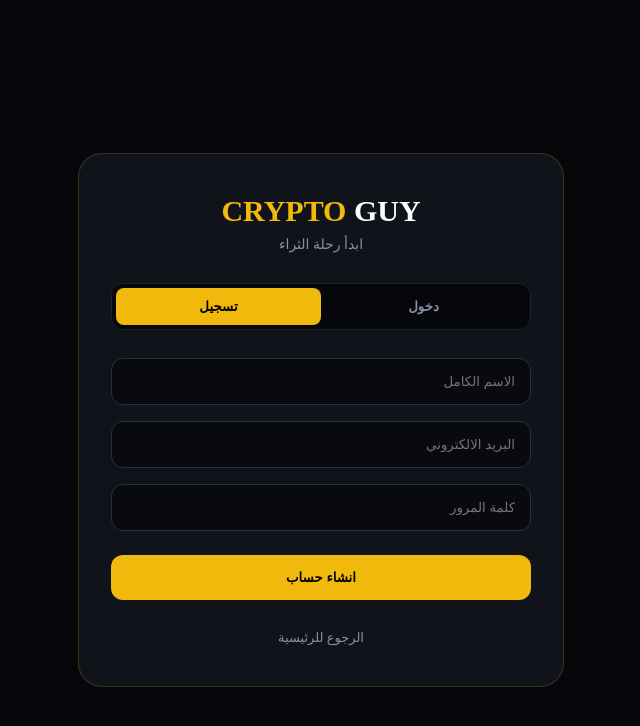
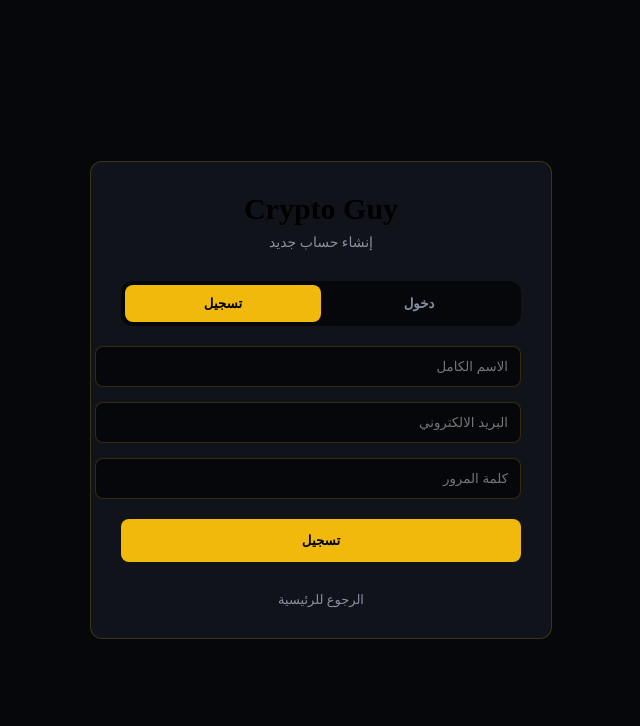
Before and after one commit to himamohamed376-dev/Crypto-Guy2026, a Next.js app: page /auth in a window 1280 px wide. Both pictures are taken after a click on the button "تسجيل". Shown: the top 726 px of the page, without its empty margins (319-959 px from the left). Built offline with nearby package versions, Linux system fonts and the light colour scheme.

Commit message:
Enhance AuthPage with user_id storage and styling
Updated the authentication page to include user_id storage and improved styling.

```diff
--- a/app/auth/page.js
+++ b/app/auth/page.js
@@ -2,50 +2,62 @@
 import { useState } from 'react';
 
 export default function AuthPage(){
-  const [isLogin,setIsLogin]=useState(true);
-  const [name,setName]=useState('');
-  const [email,setEmail]=useState('');
-  const [password,setPassword]=useState('');
-  const [msg,setMsg]=useState('');
-  const [loading,setLoading]=useState(false);
+    const [isLogin, setIsLogin]=useState(true);
+    const [name, setName]=useState('');
+    const [email, setEmail]=useState('');
+    const [password, setPassword]=useState('');
+    const [msg, setMsg]=useState('');
+    const [loading, setLoading]=useState(false);
 
     const handleSubmit=async(e)=>{
         e.preventDefault();
         setLoading(true);
         setMsg('جاري المعالجة...');
-    const url=isLogin?'/api/auth/login':'/api/auth/register';
+        const url=isLogin?'/api/auth/login/':'/api/auth/register/';
         const body=isLogin?{email,password}:{name,email,password};
         try{
-      const res=await fetch(url,{method:'POST',headers:{'Content-Type':'application/json'},body:JSON.stringify(body)});
+            const res=await fetch(url,{
+                method: 'POST',
+                headers: { 'Content-Type': 'application/json' },
+                body: JSON.stringify(body)
+            });
             const data=await res.json();
             if(data.success){
                 setMsg('تم بنجاح');
-        localStorage.setItem('user',JSON.stringify(data.user));
-        setTimeout(()=>{window.location.href='/';},800);
-      } else setMsg(data.error);
-    }catch{ setMsg('حدث خطأ'); }
+                // حفظ البيانات كاملة بالإضافة إلى تخزين الـ user_id بشكل منفصل وثابت
+                localStorage.setItem('user', JSON.stringify(data.user));
+                if(data.user && data.user.id) {
+                    localStorage.setItem('user_id', data.user.id);
+                }
+                setTimeout(()=>(window.location.href='/'),800);
+            } else {
+                setMsg(data.error);
+            }
+        }catch(err){
+            setMsg('حدث خطأ');
+        }
         setLoading(false);
     };
 
     return(
-    <div style={{background:'#05070A',minHeight:'100vh',display:'flex',alignItems:'center',justifyContent:'center',padding:'20px'}}>
-      <div style={{background:'#11131A',border:'1px solid rgba(240,185,11,0.2)',borderRadius:'24px',padding:'40px 32px',width:'100%',maxWidth:'420px'}}>
+        <div style={{background:'#05070A',minHeight:'100vh',display:'flex',alignItems:'center',justifyContent:'center'}}>
+            <div style={{background:'#11131A',border:'1px solid rgba(240,185,11,0.2)',borderRadius:'12px',padding:'30px',width:'100%',maxWidth:'400px'}}>
                 <div style={{textAlign:'center',marginBottom:'30px'}}>
-          <h1 style={{fontSize:'30px',fontWeight:'900',margin:0}}><span style={{color:'#F0B90B'}}>CRYPTO</span><span style={{color:'white'}}> GUY</span></h1>
-          <p style={{color:'#8B8FA3',fontSize:'14px',marginTop:'8px'}}>{isLogin?'مرحبا بعودتك':'ابدأ رحلة الثراء'}</p>
+                    <h1 style={{fontSize:'30px',fontWeight:'900',margin:0}}><span>Crypto Guy</span></h1>
+                    <p style={{color:'#888FA3',fontSize:'14px',marginTop:'8px'}}>{isLogin?'مرحباً بعودتك':'إنشاء حساب جديد'}</p>
                 </div>
-        <div style={{display:'flex',background:'#05070A',borderRadius:'12px',padding:'4px',marginBottom:'28px',border:'1px solid #1E212E'}}>
-          <button onClick={()=>setIsLogin(true)} style={{flex:1,padding:'11px',borderRadius:'8px',border:'none',cursor:'pointer',background:isLogin?'#F0B90B':'transparent',color:isLogin?'black':'#8B8FA3',fontWeight:'bold'}}>دخول</button>
-          <button onClick={()=>setIsLogin(false)} style={{flex:1,padding:'11px',borderRadius:'8px',border:'none',cursor:'pointer',background:!isLogin?'#F0B90B':'transparent',color:!isLogin?'black':'#8B8FA3',fontWeight:'bold'}}>تسجيل</button>
+                <div style={{display:'flex',background:'#05070A',borderRadius:'12px',padding:'4px',marginBottom:'20px'}}>
+                    <button onClick={()=>setIsLogin(true)} style={{flex:1,padding:'11px',background:isLogin?'#F0B90B':'transparent',color:isLogin?'#000':'#888FA3',border:'none',borderRadius:'8px',fontWeight:'bold',cursor:'pointer'}}>دخول</button>
+                    <button onClick={()=>setIsLogin(false)} style={{flex:1,padding:'11px',background:!isLogin?'#F0B90B':'transparent',color:!isLogin?'#000':'#888FA3',border:'none',borderRadius:'8px',fontWeight:'bold',cursor:'pointer'}}>تسجيل</button>
                 </div>
                 <form onSubmit={handleSubmit}>
-          {!isLogin && <input type="text" placeholder="الاسم الكامل" value={name} onChange={e=>setName(e.target.value)} required style={{width:'100%',padding:'15px',borderRadius:'12px',border:'1px solid #2A2E3F',background:'#080A0F',color:'white',marginBottom:'16px',boxSizing:'border-box'}}/>}
-          <input type="email" placeholder="البريد الالكتروني" value={email} onChange={e=>setEmail(e.target.value)} required style={{width:'100%',padding:'15px',borderRadius:'12px',border:'1px solid #2A2E3F',background:'#080A0F',color:'white',marginBottom:'16px',boxSizing:'border-box'}}/>
-          <input type="password" placeholder="كلمة المرور" value={password} onChange={e=>setPassword(e.target.value)} required style={{width:'100%',padding:'15px',borderRadius:'12px',border:'1px solid #2A2E3F',background:'#080A0F',color:'white',marginBottom:'24px',boxSizing:'border-box'}}/>
-          <button type="submit" disabled={loading} style={{width:'100%',padding:'15px',borderRadius:'12px',border:'none',background:'#F0B90B',color:'black',fontWeight:'900',cursor:'pointer'}}>{loading?'انتظر...':(isLogin?'دخول':'انشاء حساب')}</button>
+                    {!isLogin && <input type="text" placeholder="الاسم الكامل" value={name} onChange={(e)=>setName(e.target.value)} style={{width:'100%',padding:'12px',marginBottom:'15px',background:'#05070A',border:'1px solid rgba(240,185,11,0.2)',borderRadius:'8px',color:'#fff'}} required />}
+                    <input type="email" placeholder="البريد الالكتروني" value={email} onChange={(e)=>setEmail(e.target.value)} style={{width:'100%',padding:'12px',marginBottom:'15px',background:'#05070A',border:'1px solid rgba(240,185,11,0.2)',borderRadius:'8px',color:'#fff'}} required />
+                    <input type="password" placeholder="كلمة المرور" value={password} onChange={(e)=>setPassword(e.target.value)} style={{width:'100%',padding:'12px',marginBottom:'20px',background:'#05070A',border:'1px solid rgba(240,185,11,0.2)',borderRadius:'8px',color:'#fff'}} required />
+                    <button type="submit" disabled={loading} style={{width:'100%',padding:'14px',background:'#F0B90B',color:'#000',border:'none',borderRadius:'8px',fontWeight:'bold',cursor:'pointer'}}>{loading ? 'جاري المعالجة...' : (isLogin ? 'دخول' : 'تسجيل')}</button>
                 </form>
-        {msg && <p style={{textAlign:'center',marginTop:'18px',color:'#F0B90B',fontSize:'13px'}}>{msg}</p>}
-        <div style={{marginTop:'28px',textAlign:'center'}}><a href="/" style={{color:'#8B8FA3',textDecoration:'none',fontSize:'13px'}}>الرجوع للرئيسية</a></div>
+                {msg && <p style={{textAlign:'center',marginTop:'18px',color:'#F0B90B',fontSize:'14px'}}>{msg}</p>}
+                <div style={{marginTop:'28px',textAlign:'center'}}><a href="/" style={{color:'#888FA3',fontSize:'13px',textDecoration:'none'}}>الرجوع للرئيسية</a></div>
             </div>
         </div>
     );
```
Lines whose indentation alone changed are shown as unchanged.
